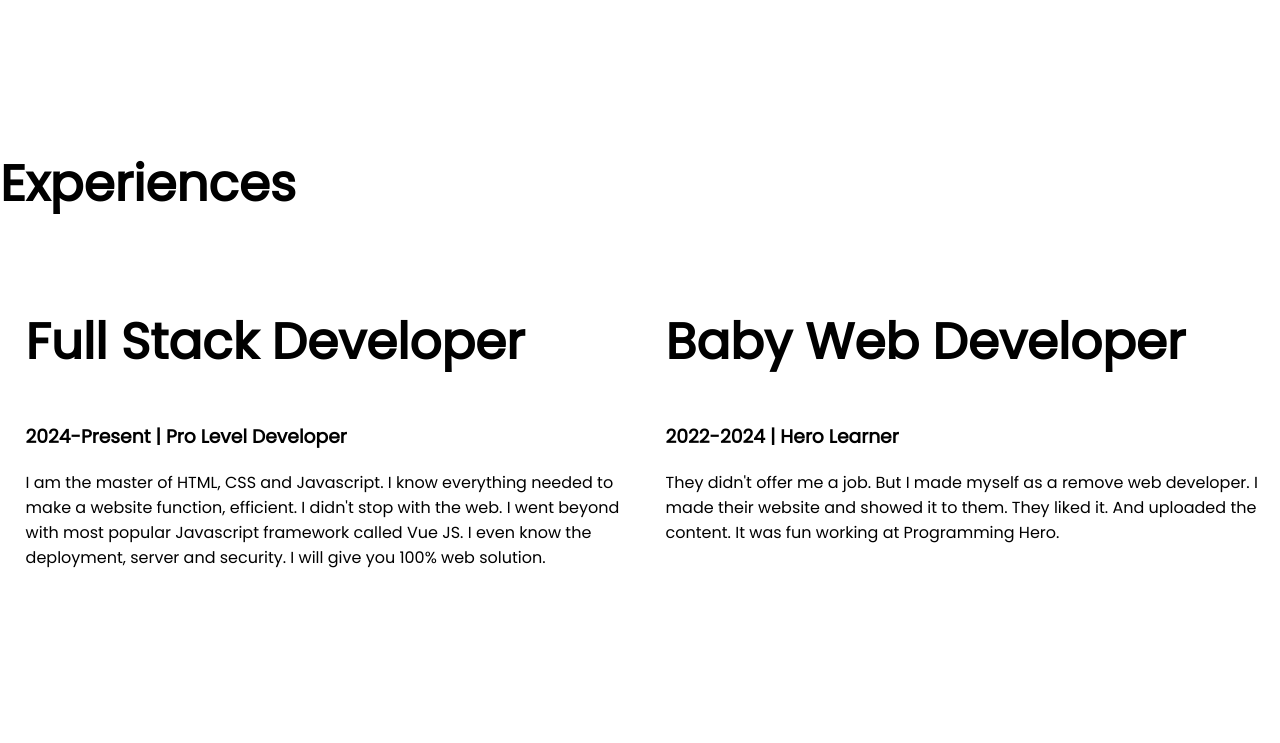
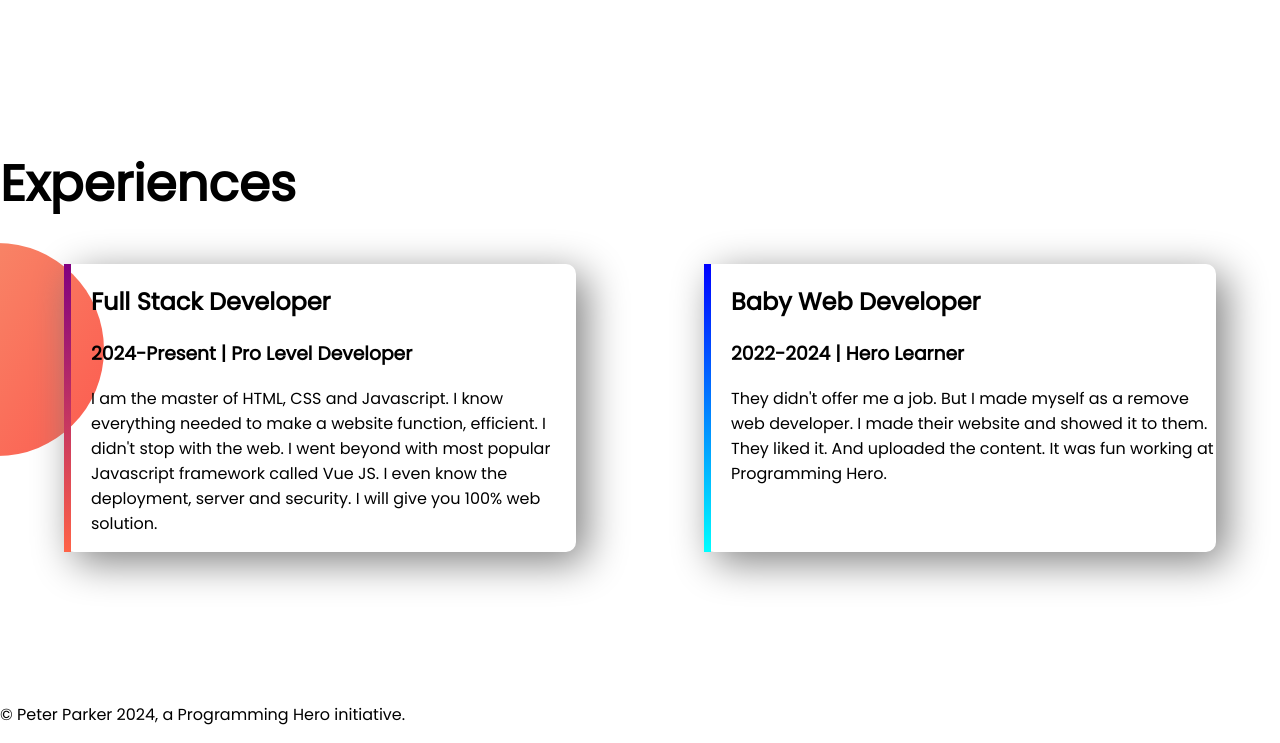
Before and after one commit to smoshaid/developerportfolio, a plain HTML site: page index.html in a window 1280 px wide. Shown: the part 1066-1809 px from the top of the page. Drawn offline with Linux system fonts and the light colour scheme.

Commit message:
final commit

```diff
--- a/index.html
+++ b/index.html
@@ -27,7 +27,7 @@
             <img src="/images/Boy with new bg.png" alt="">
         </div>
     </section>
-    <section class="dream big flexible-container">
+    <section class="dream-big flexible-container">
         <div class="half-width">
             <img src="images/Boy with new bg.png" alt="">
         </div>
@@ -42,21 +42,24 @@
     <section class="experience-area">
         <h1>Experiences</h1>
         <div class="flexible-container">
-            <div class="half-width">
-                <h1>Full Stack Developer</h1>
-                <h3>2024-Present | Pro Level Developer</h3>
-                <p>I am the master of HTML, CSS and Javascript. I know everything needed to make a website function,
-                    efficient. I didn't stop with the web. I went beyond with most popular Javascript framework called Vue
-                    JS. I even know the deployment, server and security. I will give you 100% web solution.</p>
+            <div id="full-stack-experience" class="half-width experience-item">
+                <h2>Full Stack Developer</h1>
+                    <h3 class="orange-color">2024-Present | Pro Level Developer</h3>
+                    <p>I am the master of HTML, CSS and Javascript. I know everything needed to make a website function,
+                        efficient. I didn't stop with the web. I went beyond with most popular Javascript framework
+                        called Vue
+                        JS. I even know the deployment, server and security. I will give you 100% web solution.</p>
             </div>
-            <div class="half-width">
-                <h1>Baby Web Developer</h1>
-                <h3>2022-2024 | Hero Learner</h3>
-                <p>They didn't offer me a job. But I made myself as a remove web developer. I made their website and showed
-                    it to them. They liked it. And uploaded the content. It was fun working at Programming Hero.</p>
+            <div id="web-dev-experience" class="experience-item">
+                <h2>Baby Web Developer</h1>
+                    <h3 class="orange-color">2022-2024 | Hero Learner</h3>
+                    <p>They didn't offer me a job. But I made myself as a remove web developer. I made their website and
+                        showed
+                        it to them. They liked it. And uploaded the content. It was fun working at Programming Hero.</p>
             </div>
         </div>
     </section>
+<p id="footer">© Peter Parker 2024, a Programming Hero initiative.</p>
 </body>
 
 </html>
--- a/style.css
+++ b/style.css
@@ -33,3 +33,29 @@
     background-repeat: no-repeat;
     background-position: right;
 }
+.experience-area{
+    background-image: url(images/exp-bg.png);
+    background-repeat: no-repeat;
+    background-position: left;
+}
+.experience-item{
+    width: 40%;
+    margin-left: 5%;
+    margin-right: 5%;
+    padding-left: 20px;
+    border-radius: 10px;
+    box-shadow: 10px 10px 40px gray;
+}
+#web-dev-experience{
+    border-left: 7px solid;
+    border-image: linear-gradient(blue, cyan);
+    border-image-slice: 1;
+}
+#full-stack-experience{
+    border-left: 7px solid;
+    border-image: linear-gradient(purple, tomato);
+    border-image-slice: 1;
+}
+footer p {
+    text-align: center;
+}
```
